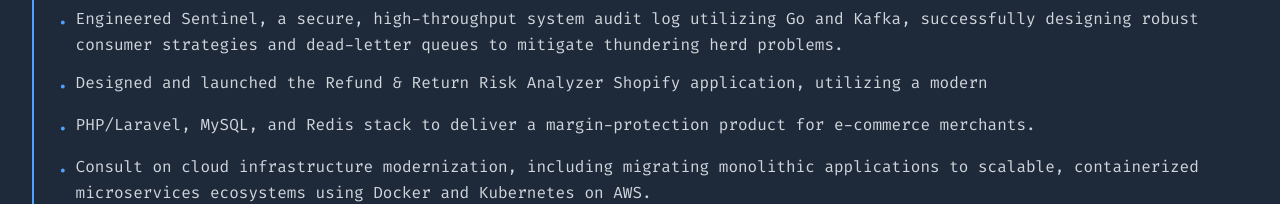
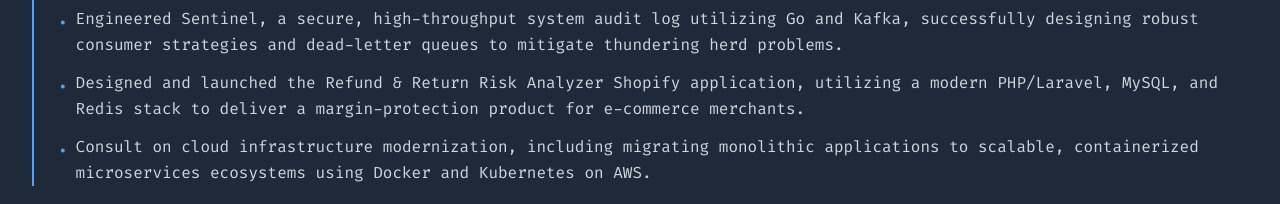
Before and after one commit to minhajul/minhajul.info, a Next.js app: page /experiences in a window 1280 px wide. Shown: the part 435-639 px from the top of the page. Built offline with nearby package versions, Linux system fonts and the light colour scheme; no server answers.

Commit message:
Updated experience

```diff
--- a/src/data/experiences.js
+++ b/src/data/experiences.js
@@ -7,8 +7,7 @@ export const experiences = [
         "description": [
             "Architect and develop scalable distributed systems and SaaS products for global markets, operating with complete technical autonomy.",
             "Engineered Sentinel, a secure, high-throughput system audit log utilizing Go and Kafka, successfully designing robust consumer strategies and dead-letter queues to mitigate thundering herd problems.",
-            "Designed and launched the Refund & Return Risk Analyzer Shopify application, utilizing a modern",
-            "PHP/Laravel, MySQL, and Redis stack to deliver a margin-protection product for e-commerce merchants.",
+            "Designed and launched the Refund & Return Risk Analyzer Shopify application, utilizing a modern PHP/Laravel, MySQL, and Redis stack to deliver a margin-protection product for e-commerce merchants.",
             "Consult on cloud infrastructure modernization, including migrating monolithic applications to scalable, containerized microservices ecosystems using Docker and Kubernetes on AWS."
         ]
     },
```
